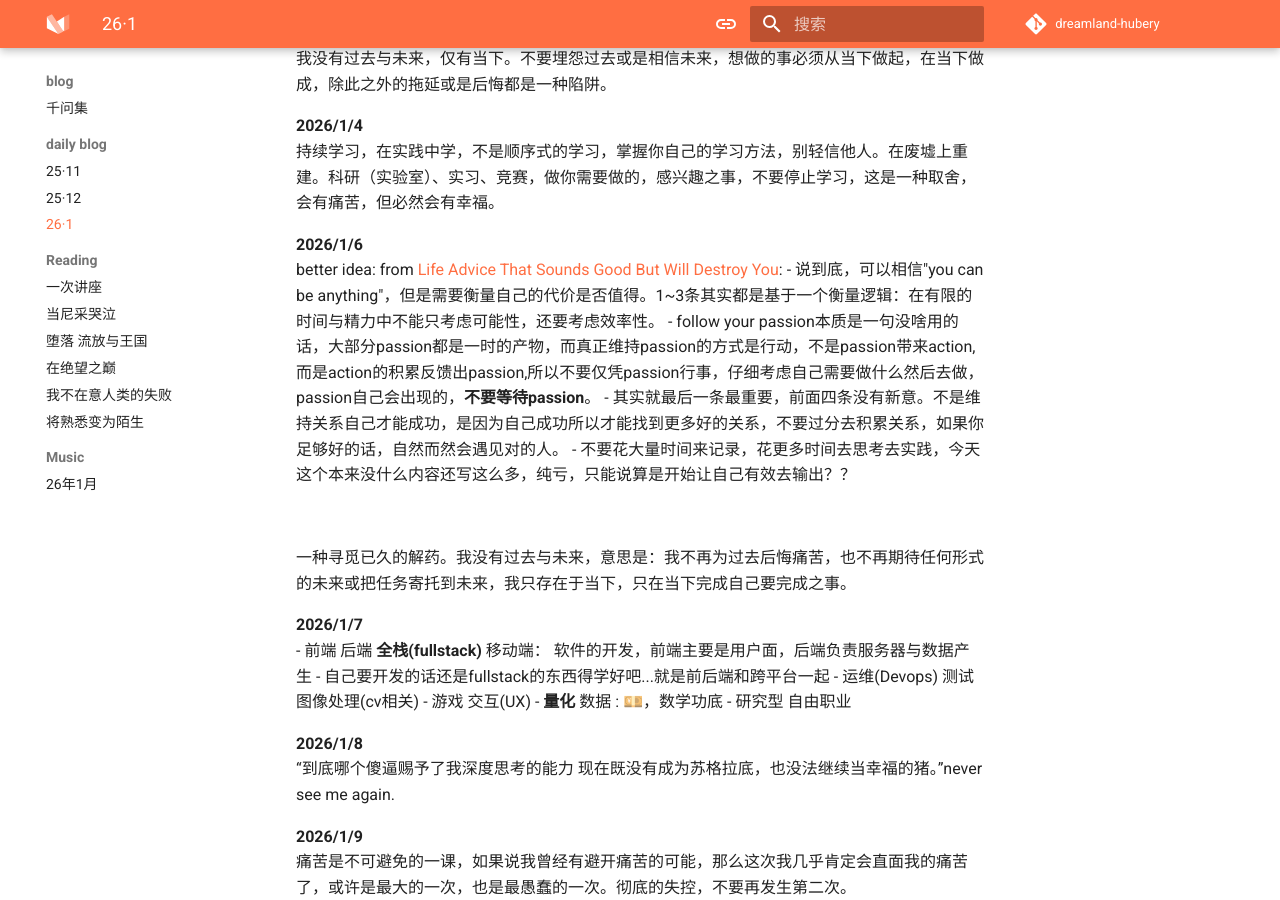
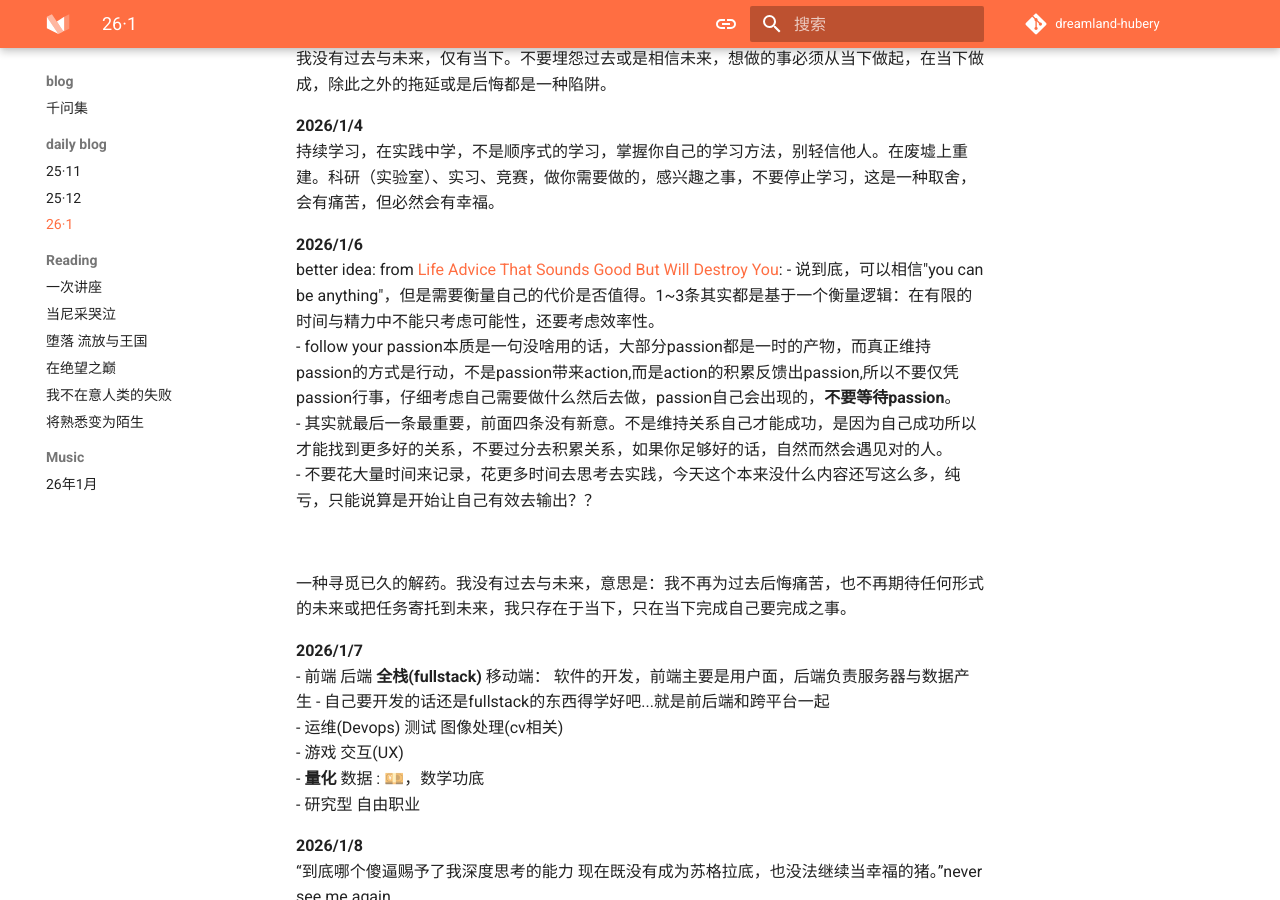
Before and after one commit to hubery258/dreamland-hubery, an MkDocs documentation site: the page built from docs/life/pieces/26_1.md, in a window 1280 px wide and 900 px high, scrolled down 207 px. Built offline with MkDocs 1.6.1 and Material for MkDocs 9.7.7, drawn with Linux system fonts in a browser that asks for light colours; comment, search, counter and statistics services are not loaded.

Commit message:
try to fix blog

```diff
--- a/docs/life/pieces/26_1.md
+++ b/docs/life/pieces/26_1.md
@@ -6,10 +6,10 @@
 
 **2026/1/6** <br>
 better idea: from [Life Advice That Sounds Good But Will Destroy You](https://www.youtube.com/watch?v=Uiz2XSNUPec&t=12s):
-- 说到底，可以相信"you can be anything"，但是需要衡量自己的代价是否值得。1~3条其实都是基于一个衡量逻辑：在有限的时间与精力中不能只考虑可能性，还要考虑效率性。
-- follow your passion本质是一句没啥用的话，大部分passion都是一时的产物，而真正维持passion的方式是行动，不是passion带来action,而是action的积累反馈出passion,所以不要仅凭passion行事，仔细考虑自己需要做什么然后去做，passion自己会出现的，**不要等待passion**。
-- 其实就最后一条最重要，前面四条没有新意。不是维持关系自己才能成功，是因为自己成功所以才能找到更多好的关系，不要过分去积累关系，如果你足够好的话，自然而然会遇见对的人。
-- 不要花大量时间来记录，花更多时间去思考去实践，今天这个本来没什么内容还写这么多，纯亏，只能说算是开始让自己有效去输出？？
+- 说到底，可以相信"you can be anything"，但是需要衡量自己的代价是否值得。1~3条其实都是基于一个衡量逻辑：在有限的时间与精力中不能只考虑可能性，还要考虑效率性。<br>
+- follow your passion本质是一句没啥用的话，大部分passion都是一时的产物，而真正维持passion的方式是行动，不是passion带来action,而是action的积累反馈出passion,所以不要仅凭passion行事，仔细考虑自己需要做什么然后去做，passion自己会出现的，**不要等待passion**。<br>
+- 其实就最后一条最重要，前面四条没有新意。不是维持关系自己才能成功，是因为自己成功所以才能找到更多好的关系，不要过分去积累关系，如果你足够好的话，自然而然会遇见对的人。<br>
+- 不要花大量时间来记录，花更多时间去思考去实践，今天这个本来没什么内容还写这么多，纯亏，只能说算是开始让自己有效去输出？？<br>
 
 <br>
 
@@ -17,11 +17,11 @@ better idea: from [Life Advice That Sounds Good But Will Destroy You](https://ww
 
 **2026/1/7**<br>
 - 前端 后端 **全栈(fullstack)** 移动端： 软件的开发，前端主要是用户面，后端负责服务器与数据产生
-    - 自己要开发的话还是fullstack的东西得学好吧...就是前后端和跨平台一起
-- 运维(Devops)  测试 图像处理(cv相关)
-- 游戏 交互(UX)
-- **量化** 数据 : 💴，数学功底
-- 研究型 自由职业
+    - 自己要开发的话还是fullstack的东西得学好吧...就是前后端和跨平台一起<br>
+- 运维(Devops)  测试 图像处理(cv相关) <br>
+- 游戏 交互(UX) <br>
+- **量化** 数据 : 💴，数学功底<br>
+- 研究型 自由职业<br>
 
 **2026/1/8**<br>
 “到底哪个傻逼赐予了我深度思考的能力 现在既没有成为苏格拉底，也没法继续当幸福的猪。”never see me again.
```
